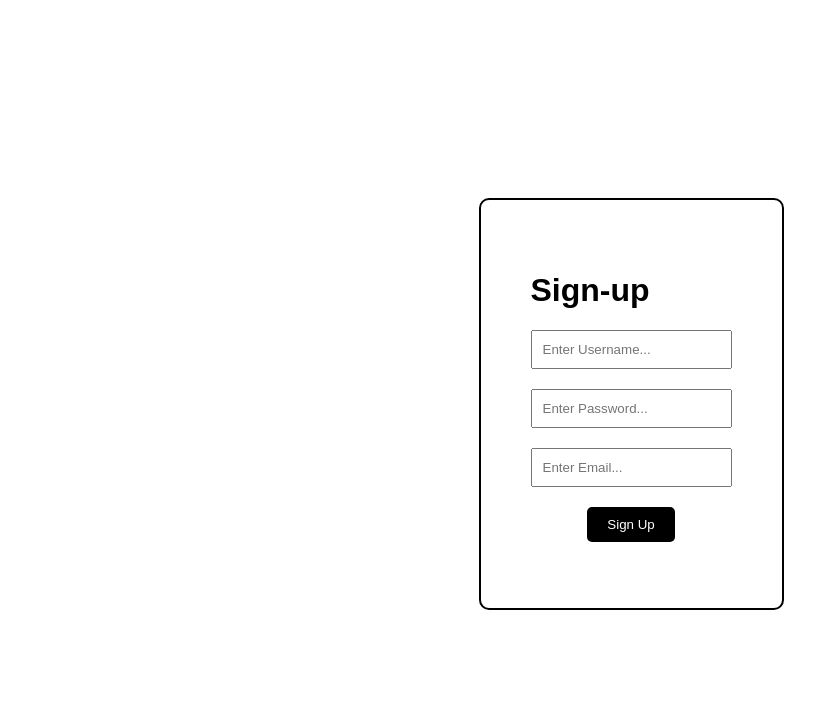
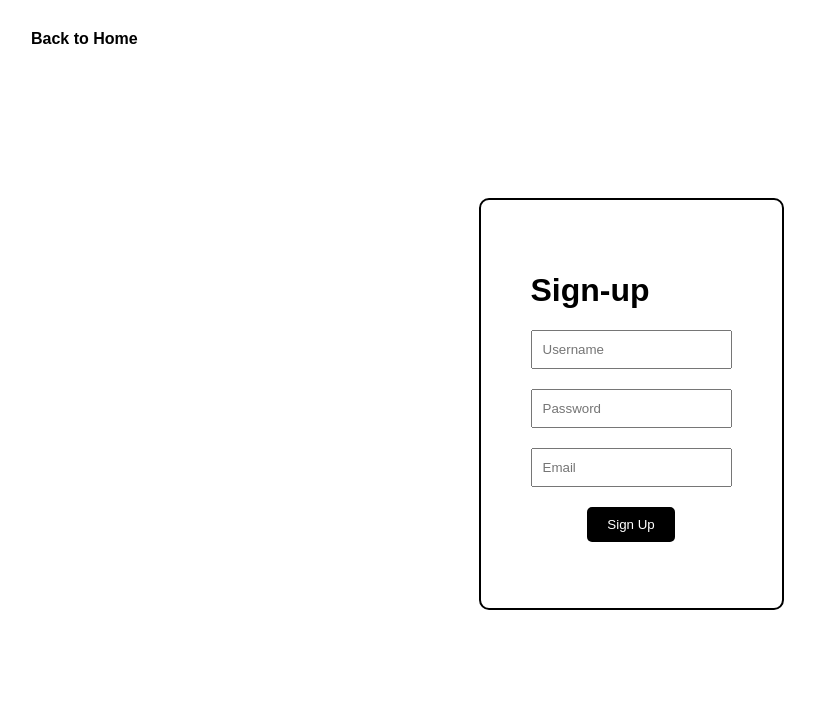
Before and after one commit to HazzaPezza/Music-Practice-Tracking, a Flask app: page /sign-up in a window 1280 px wide. Shown: the top 727 px of the page, without its empty margins (9-824 px from the left). Run offline with Flask 3, Linux system fonts and the light colour scheme.

```diff
--- a/app/routes.py
+++ b/app/routes.py
@@ -28,8 +28,6 @@ def sign_up():
     email = request.form.get('email')
     password = request.form.get('password')
 
-    print("Username: {}, Email: {}, Password: {}".format(username, email, password))
-
     if username and email and password:
       hashed_pw = generate_password_hash(password, method='scrypt')
 
--- a/app/static/css/sign-up.css
+++ b/app/static/css/sign-up.css
@@ -4,6 +4,23 @@
 
 body {
   margin: 0;
+}
+
+.return-link {
+  position: absolute;
+  top: 20px;
+  left: 20px;
+  text-decoration: none;
+  color: black;
+  font-weight: bold;
+  padding: 10px 20px;
+  border-radius: 5px;
+  transition: ease-in-out 0.1s;
+}
+
+.return-link:hover {
+  background-color: #333;
+  color: white;
 }
 
 .form-container {
--- a/app/templates/sign-up.html
+++ b/app/templates/sign-up.html
@@ -1,12 +1,14 @@
 <link rel="stylesheet" href="{{ url_for('static', filename='css/sign-up.css')}}">
+
+<a href="{{ url_for('main.index') }}" class="return-link">Back to Home</a>
 
 <div class="form-container">
   <div class="form-elements">
     <h1>Sign-up</h1>
     <form method="POST" class="form">
-      <input type="text" name="username" placeholder="Enter Username..." required>
-      <input type="password" name="password" placeholder="Enter Password..." required>
-      <input type="email" name="email" placeholder="Enter Email..." required>
+      <input type="text" name="username" placeholder="Username" required>
+      <input type="password" name="password" placeholder="Password" required>
+      <input type="email" name="email" placeholder="Email" required>
       <button type="submit">Sign Up</button>
     </form>
   </div
```
